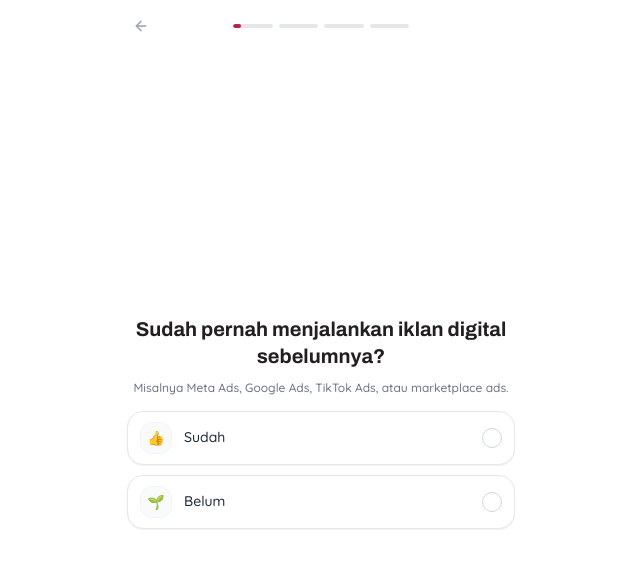
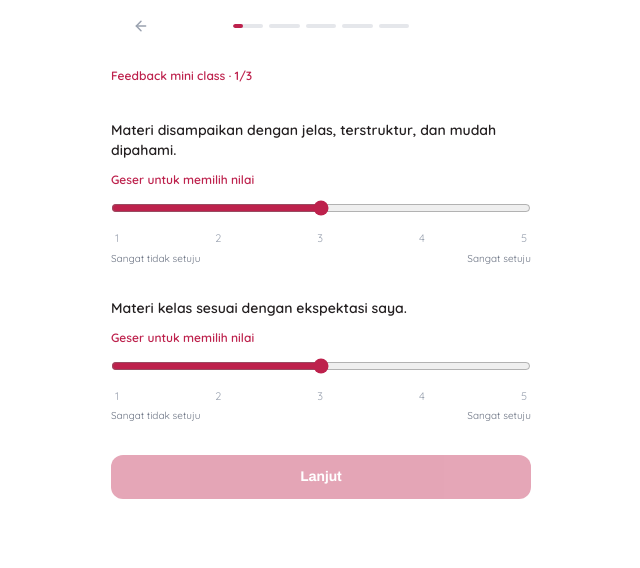
Before and after one commit to bolbelkev/Post-Test-Product, a React (Vite) app: page / in a window 1280 px wide. Both pictures are taken after a click on the button "Mulai Post Test Sekarang". Shown: the top 568 px of the page, without its empty margins (319-959 px from the left). Built offline with nearby package versions, Linux system fonts and the light colour scheme.

Commit message:
feat: add class feedback and update post-test experience

```diff
--- a/src/App.tsx
+++ b/src/App.tsx
@@ -1,3 +1,4 @@
+import { FeedbackScreen } from './components/FeedbackScreen.tsx';
 /**
  * @license
  * SPDX-License-Identifier: Apache-2.0
@@ -42,6 +43,9 @@ import {
 
 type StepId =
   | 'welcome'
+  | 'feedback_ratings'
+  | 'feedback_duration'
+  | 'feedback_text'
   // Part 1: Profiling
   | 'p1_q1'
   | 'p1_q2'
@@ -137,7 +141,7 @@ export default function App() {
   const handleStart = () => {
     trackFunnelStep('totalStarted');
     refreshData();
-    goToStep('p1_q1');
+    goToStep('feedback_ratings');
   };
 
   // Part 1 selection handlers
@@ -464,16 +468,16 @@ export default function App() {
       {/* Kodree-style Top Segmented Progress Bar */}
       {showHeaderProgress && (
         <ProgressBar
-          currentPart={progressMeta.currentPart}
-          stepInPart={progressMeta.stepInPart}
-          totalInPart={progressMeta.totalInPart}
+          currentPart={currentStep.startsWith('feedback_') ? 1 : progressMeta.currentPart + 1}
+          stepInPart={currentStep.startsWith('feedback_') ? ['feedback_ratings', 'feedback_duration', 'feedback_text'].indexOf(currentStep) + 1 : progressMeta.stepInPart}
+          totalInPart={currentStep.startsWith('feedback_') ? 3 : progressMeta.totalInPart}
           onBack={goBack}
           canGoBack={history.length > 0}
         />
       )}
 
       {/* Main Viewport Container */}
-      <main className="flex-1 flex flex-col justify-center items-center py-2 px-3 overflow-y-auto sm:overflow-hidden">
+      <main className={`flex-1 min-h-0 flex flex-col items-center py-2 px-3 ${currentStep.startsWith('feedback_') || currentStep === 'result' ? 'justify-start overflow-y-auto' : 'justify-center overflow-y-auto sm:overflow-hidden'}`}>
         {/* Step: Welcome Screen */}
         {currentStep === 'welcome' && (
           <div className="w-full max-w-[420px] mx-auto py-3 sm:py-5">
@@ -486,7 +490,7 @@ export default function App() {
                 Post Test Fundamental Performance Marketing
               </h1>
               <p className="text-xs text-gray-500 mt-1 max-w-sm mx-auto leading-relaxed">
-                Asesmen singkat untuk melihat skor kesiapan karier dan penerbitan e-sertifikat resmi Boleh Belajar.
+                Selesaikan langkah terakhir mini class untuk mengulas materi dan mendapatkan sertifikat
               </p>
             </div>
 
@@ -497,7 +501,7 @@ export default function App() {
                   <Award className="w-3.5 h-3.5" />
                 </div>
                 <h3 className="font-heading font-bold text-xs text-[#231F20]">
-                  Penerbitan E-Sertifikat Resmi
+                  Hanya &lt;5 menit
                 </h3>
               </div>
 
@@ -506,7 +510,7 @@ export default function App() {
                   <Sparkles className="w-3.5 h-3.5" />
                 </div>
                 <h3 className="font-heading font-bold text-xs text-[#231F20]">
-                  Skor Kecocokan & Rekomendasi
+                  Feedback
                 </h3>
               </div>
 
@@ -515,7 +519,23 @@ export default function App() {
                   <Clock className="w-3.5 h-3.5" />
                 </div>
                 <h3 className="font-heading font-bold text-xs text-[#231F20]">
-                  Hanya 3 Menit
+                  Quiz recap materi mini class
+                </h3>
+              </div>
+              <div className="flex items-center gap-2.5">
+                <div className="w-7 h-7 rounded-lg bg-white border border-[#F9EDDE] flex items-center justify-center text-[#BD214C] shrink-0">
+                  <BookOpen className="w-3.5 h-3.5" />
+                </div>
+                <h3 className="font-heading font-bold text-xs text-[#231F20]">
+                  Mini asesmen
+                </h3>
+              </div>
+              <div className="flex items-center gap-2.5">
+                <div className="w-7 h-7 rounded-lg bg-white border border-[#F9EDDE] flex items-center justify-center text-[#BD214C] shrink-0">
+                  <CheckCircle className="w-3.5 h-3.5" />
+                </div>
+                <h3 className="font-heading font-bold text-xs text-[#231F20]">
+                  Sertiffikat
                 </h3>
               </div>
             </div>
@@ -532,6 +552,14 @@ export default function App() {
           </div>
         )}
 
+        {currentStep.startsWith('feedback_') && (
+          <FeedbackScreen
+            step={currentStep === 'feedback_ratings' ? 'ratings' : currentStep === 'feedback_duration' ? 'duration' : 'text'}
+            feedback={answers.feedback || {}}
+            onChange={(feedback) => setAnswers((prev) => ({ ...prev, feedback }))}
+            onNext={() => goToStep(currentStep === 'feedback_ratings' ? 'feedback_duration' : currentStep === 'feedback_duration' ? 'feedback_text' : 'p1_q1')}
+          />
+        )}
         {/* Part 1 Question 1 */}
         {currentStep === 'p1_q1' && (
           <QuestionCard
--- /dev/null
+++ b/src/components/FeedbackScreen.tsx
@@ -0,0 +1,84 @@
+import React from 'react';
+import { ClassFeedback } from '../types.ts';
+
+interface Props {
+  step: 'ratings' | 'duration' | 'text';
+  feedback: ClassFeedback;
+  onChange: (value: ClassFeedback) => void;
+  onNext: () => void;
+}
+
+const questions = [
+  { key: 'clarity', text: 'Materi disampaikan dengan jelas, terstruktur, dan mudah dipahami.' },
+  { key: 'expectations', text: 'Materi kelas sesuai dengan ekspektasi saya.' },
+  { key: 'interaction', text: 'Interaksi dan sesi tanya jawab berjalan dengan baik.' },
+] as const;
+
+export function FeedbackScreen({ step, feedback, onChange, onNext }: Props) {
+  const ready = step === 'ratings'
+    ? questions.slice(0, 2).every(({ key }) => feedback[key] !== undefined)
+    : step === 'duration' ? feedback.interaction !== undefined && !!feedback.duration : !!feedback.insight?.trim();
+  const optionClass = (selected: boolean) => `rounded-xl border px-3 py-2.5 text-sm font-semibold transition-colors cursor-pointer ${selected ? 'border-[#BD214C] bg-[#F9EDDE] text-[#BD214C]' : 'border-gray-200 bg-white text-gray-600 hover:border-[#BD214C]'}`;
+
+  return (
+    <form className="w-full max-w-[420px] mx-auto py-4 flex flex-col gap-8" onSubmit={(event) => {
+      event.preventDefault();
+      if (ready) {
+        onChange({ ...feedback, insight: feedback.insight?.trim(), suggestions: feedback.suggestions?.trim() });
+        onNext();
+      }
+    }}>
+      <div>
+        <p className="text-xs font-semibold text-[#BD214C] mb-1">Feedback mini class · {step === 'ratings' ? 1 : step === 'duration' ? 2 : 3}/3</p>
+      </div>
+      {step !== 'text' && <>
+        {(step === 'ratings' ? questions.slice(0, 2) : questions.slice(2)).map(({ key, text }) => (
+          <fieldset key={key} className="space-y-2">
+            <legend className="text-sm font-semibold mb-2">{text}</legend>
+            <div className="pt-1">
+              <p className="text-xs text-[#BD214C] font-semibold mb-1" aria-live="polite">
+                {typeof feedback[key] === 'number' ? `${feedback[key]} / 5 · ${['Sangat tidak setuju', 'Tidak setuju', 'Netral', 'Setuju', 'Sangat setuju'][(feedback[key] as number) - 1]}` : feedback[key] === 'not_attended' ? 'Tidak mengikuti sesi tanya jawab' : 'Geser untuk memilih nilai'}
+              </p>
+              <input
+                type="range" min={1} max={5} step={1}
+                aria-label={text}
+                aria-valuetext={typeof feedback[key] === 'number' ? `${feedback[key]} dari 5` : 'Belum memilih rating'}
+                value={typeof feedback[key] === 'number' ? feedback[key] : 3}
+                onChange={(event) => onChange({ ...feedback, [key]: Number(event.target.value) })}
+                onPointerUp={(event) => onChange({ ...feedback, [key]: Number(event.currentTarget.value) })}
+                onKeyUp={(event) => {
+                  if (['ArrowLeft', 'ArrowRight', 'ArrowUp', 'ArrowDown', 'Home', 'End'].includes(event.key)) onChange({ ...feedback, [key]: Number(event.currentTarget.value) });
+                }}
+                className="w-full h-8 accent-[#BD214C] cursor-pointer focus-visible:outline-2 focus-visible:outline-[#BD214C]"
+              />
+              <div className="flex justify-between text-[11px] text-gray-400 px-1" aria-hidden="true">
+                {[1, 2, 3, 4, 5].map((rating) => <span key={rating}>{rating}</span>)}
+              </div>
+              <div className="flex justify-between text-[10px] text-gray-500 mt-1">
+                <span>Sangat tidak setuju</span><span>Sangat setuju</span>
+              </div>
+            </div>
+            {key === 'interaction' && <button type="button" aria-pressed={feedback.interaction === 'not_attended'} className={`${optionClass(feedback.interaction === 'not_attended')} w-full text-xs`} onClick={() => onChange({ ...feedback, interaction: 'not_attended' })}>Tidak mengikuti sesi tanya jawab</button>}
+          </fieldset>
+        ))}
+      </>}
+      {step === 'duration' && <fieldset>
+        <legend className="text-sm font-semibold mb-3">Bagaimana menurutmu durasi kelas ini?</legend>
+        <div className="grid gap-3" role="radiogroup" aria-label="Durasi kelas">
+          {(['Terlalu singkat', 'Pas', 'Terlalu panjang'] as const).map((duration) => <button key={duration} type="button" role="radio" aria-checked={feedback.duration === duration} className={optionClass(feedback.duration === duration)} onClick={() => onChange({ ...feedback, duration })}>{duration}</button>)}
+        </div>
+      </fieldset>}
+      {step === 'text' && <>
+        <div>
+          <label htmlFor="feedback-insight" className="block text-sm font-semibold mb-2">Apa insight atau hal paling bermanfaat yang kamu dapatkan?</label>
+          <textarea id="feedback-insight" required rows={4} maxLength={3000} value={feedback.insight || ''} onChange={(event) => onChange({ ...feedback, insight: event.target.value })} placeholder="Ceritakan hal yang paling berkesan buatmu..." className="w-full rounded-xl border border-gray-200 p-3 text-sm focus:outline-none focus:ring-2 focus:ring-[#BD214C]" />
+        </div>
+        <div>
+          <label htmlFor="feedback-suggestions" className="block text-sm font-semibold mb-2">Apa saranmu untuk kelas berikutnya? <span className="text-gray-400 font-normal">(opsional)</span></label>
+          <textarea id="feedback-suggestions" rows={4} maxLength={3000} value={feedback.suggestions || ''} onChange={(event) => onChange({ ...feedback, suggestions: event.target.value })} placeholder="Topik, format, atau hal yang bisa kami perbaiki..." className="w-full rounded-xl border border-gray-200 p-3 text-sm focus:outline-none focus:ring-2 focus:ring-[#BD214C]" />
+        </div>
+      </>}
+      <button type="submit" disabled={!ready} className="w-full rounded-xl bg-[#BD214C] py-3 text-white font-heading font-bold text-sm disabled:opacity-40 disabled:cursor-not-allowed cursor-pointer">{step === 'text' ? 'Lanjut ke profil kamu' : 'Lanjut'}</button>
+    </form>
+  );
+}
--- a/src/components/ProgressBar.tsx
+++ b/src/components/ProgressBar.tsx
@@ -30,10 +30,6 @@ export const ProgressBar: React.FC<ProgressBarProps> = ({
     return 0;
   };
 
-  const part1Percent = getPartPercentage(1);
-  const part2Percent = getPartPercentage(2);
-  const part3Percent = getPartPercentage(3);
-  const part4Percent = getPartPercentage(4);
 
   return (
     <div className="w-full max-w-[420px] mx-auto pt-3 pb-1 px-4 flex items-center justify-between">
@@ -52,32 +48,12 @@ export const ProgressBar: React.FC<ProgressBarProps> = ({
         <div className="w-7 h-7 shrink-0" />
       )}
 
-      {/* Centered Segmented Progress Bar (4 Parts) */}
-      <div className="w-36 sm:w-44 grid grid-cols-4 gap-1.5 mx-auto">
-        <div className="h-1 bg-gray-200 rounded-full overflow-hidden">
-          <div
-            className="h-full bg-[#BD214C] transition-all duration-300 ease-out rounded-full"
-            style={{ width: `${part1Percent}%` }}
-          />
-        </div>
-        <div className="h-1 bg-gray-200 rounded-full overflow-hidden">
-          <div
-            className="h-full bg-[#BD214C] transition-all duration-300 ease-out rounded-full"
-            style={{ width: `${part2Percent}%` }}
-          />
-        </div>
-        <div className="h-1 bg-gray-200 rounded-full overflow-hidden">
-          <div
-            className="h-full bg-[#BD214C] transition-all duration-300 ease-out rounded-full"
-            style={{ width: `${part3Percent}%` }}
-          />
-        </div>
-        <div className="h-1 bg-gray-200 rounded-full overflow-hidden">
-          <div
-            className="h-full bg-[#BD214C] transition-all duration-300 ease-out rounded-full"
-            style={{ width: `${part4Percent}%` }}
-          />
-        </div>
+      <div className="w-36 sm:w-44 grid grid-cols-5 gap-1.5 mx-auto" aria-label="Progres post test">
+        {[1, 2, 3, 4, 5].map((part) => (
+          <div key={part} className="h-1 bg-gray-200 rounded-full overflow-hidden">
+            <div className="h-full bg-[#BD214C] transition-all duration-300 ease-out rounded-full" style={{ width: `${getPartPercentage(part)}%` }} />
+          </div>
+        ))}
       </div>
 
       {/* Right Spacer for balance */}
```
Also changed, not shown: src/components/Header.tsx (+7 -9 lines), src/components/ResultScreen.tsx (+2 -5 lines), src/types.ts (+10 -0 lines), src/utils/storage.ts (+12 -0 lines), src/assets/images/Logo Bolbel 1200x300-01.png (added).
